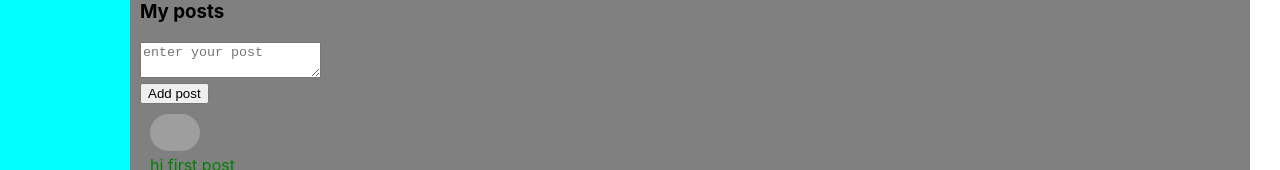
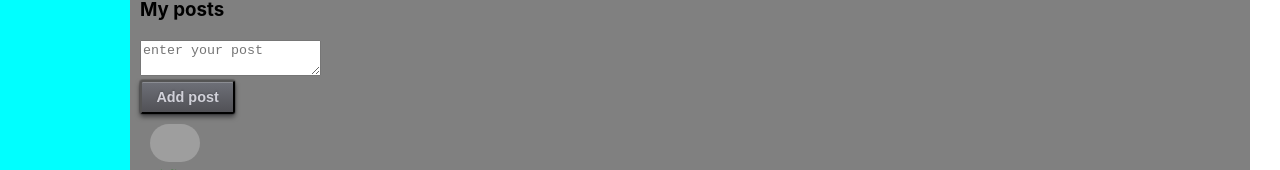
Before and after one commit to alexLeonov44/my-app2, a React (Create React App) app: page /profile in a window 1280 px wide. Shown: the part 939-1109 px from the top of the page. Built offline with nearby package versions, Linux system fonts and the light colour scheme; grey boxes are pictures that could not be loaded.

Commit message:
L43 container component

```diff
--- a/src/App.js
+++ b/src/App.js
@@ -3,13 +3,13 @@ import './App.css';
 import Header from './Header/Header';
 import Navbar from './Navbar/Navbar';
 import Profile from './Profile/Profile';
-import Dialogs from './Dialogs/Dialogs';
+// import Dialogs from './Dialogs/Dialogs';
 import { BrowserRouter, Route } from 'react-router-dom';
+import DialogsContainer from './Dialogs/DialogsContainer';
 
 
 
 const App = (props) => {
-  debugger
   return (
     <BrowserRouter>
       <div className='app-wrapper'>
@@ -19,7 +19,7 @@ const App = (props) => {
           <Route path='/profile' render={() =>
             <Profile state={props.state} dispatch={props.dispatch} />} />
           <Route path='/dialogs' render={() =>
-            < Dialogs state={props.state} dispatch={props.dispatch} />} />
+            < DialogsContainer state={props.state} dispatch={props.dispatch} />} />
           {/* <Route path='/news' render={News} /> */}
           {/* <Route path='/music' render={Music} /> */}
           {/* <Route path='/setting' render={Setting} /> */}
--- a/src/Dialogs/Dialogs.jsx
+++ b/src/Dialogs/Dialogs.jsx
@@ -2,24 +2,21 @@ import React from 'react';
 import classes from './Dialogs.module.css';
 import DialogsItems from './DialogsItem/DialogsItem'
 import Message from './Message/Message'
-import { updateNewMessageTextCreator, sendMessageCreator } from '../Redux/dialogs-reduser'
+
 
 
 
 const Dialogs = (props) => {
 
-    let state = props.state.getState().dialogsPage
-
-    let dialogsElement = state.dialogsData.map(d => <DialogsItems name={d.name} id={d.id} />)  //метод мап функия прог по циклу
-    let messagesElement = state.messagesData.map(m => <Message message={m.message} />)
-    let newMessageText = state.newMessageText
+    let dialogsElement = props.dialogsPage.dialogsData.map(d => <DialogsItems name={d.name} id={d.id} />)  //метод мап функия прог по циклу
+    let messagesElement = props.dialogsPage.messagesData.map(m => <Message message={m.message} />)
 
     let onSendMessageClick = () => {
-        props.dispatch(sendMessageCreator())
+        props.onSendMessageClick()
     }
     let onNewMessageChange = (event) => {
         let text = event.target.value
-        props.dispatch(updateNewMessageTextCreator(text))
+        props.onNewMessageChange(text)
     }
     return (
         <div className={classes.dialogs}>
@@ -31,7 +28,7 @@ const Dialogs = (props) => {
             <div className={classes.messages}>
                 <div>{messagesElement}</div>
                 <div>
-                    <div><textarea onChange={onNewMessageChange} value={newMessageText} placeholder='enter your message' /></div>
+                    <div><textarea onChange={onNewMessageChange} value={props.dialogsPage.newMessageText} placeholder='enter your message'/></div>
                     <div><button onClick={onSendMessageClick}>Send</button></div>
                 </div>
             </div>
--- /dev/null
+++ b/src/Dialogs/DialogsContainer.jsx
@@ -0,0 +1,23 @@
+import React from 'react';
+import Dialogs from './Dialogs'
+import { updateNewMessageTextCreator, sendMessageCreator } from '../Redux/dialogs-reduser'
+
+
+
+const DialogsContainer = (props) => {
+
+    let dialogsPage = props.state.getState().dialogsPage  //state.dialogsPage
+
+    let onSendMessageClick = () => {
+        props.dispatch(sendMessageCreator())
+    }
+    let onNewMessageChange = (text) => {
+        props.dispatch(updateNewMessageTextCreator(text))
+    }
+    return (
+       <Dialogs onNewMessageChange={onNewMessageChange} onSendMessageClick={onSendMessageClick} dialogsPage={dialogsPage} />
+
+    )
+}
+
+export default DialogsContainer
--- a/src/Header/Header.jsx
+++ b/src/Header/Header.jsx
@@ -1,11 +1,12 @@
 import React from 'react';
 import classes from './Header.module.css';
+import logo from '../logo.svg'
 
 const  Header = () => {
     return (
         <header className={classes.header}>
        <div>
-        <img src ='https://upload.wikimedia.org/wikipedia/commons/thumb/a/a7/React-icon.svg/1200px-React-icon.svg.png' alt=''/>
+        <img src={logo} alt=''/>
         </div>
      </header>
     )
--- a/src/Profile/MyPost/MyPosts.jsx
+++ b/src/Profile/MyPost/MyPosts.jsx
@@ -1,30 +1,28 @@
 import React from 'react';
 import classes from './MyPosts.module.css';
 import Post from './Post/Post';
-import { addPostActionCreator, onPostChangeActionCreator } from '../../Redux/profile-reduser'
 
 const MyPosts = (props) => {
-    let postData = props.state.getState().profilePage.postData
-    let newPostText = props.state.getState().profilePage.newPostText
 
-    let postsElement = postData.map(p => <Post message={p.message} age={p.age} />)
+    let newPostText = props.newPostText
+    let postsElement = props.postData.map(p => <Post message={p.message} age={p.age} />)
 
     let addPost = () => {
-        props.dispatch(addPostActionCreator())  //в обьект добавляется ТИП - ADD_POST и переходим в функцию addPostAction Creator
+        debugger
+        props.addPost()
     }
     let onPostChange = (event) => {
-        debugger
         let text = event.target.value
-        props.dispatch(onPostChangeActionCreator(text))  //в обьект добавляется ТИП - UPDATE_NEW_POST_TEXT и переходим в функцию onPostChangeActionCreator
+        props.onPostChange(text)
     }
 
     return (
         <div className={classes.myPosts} >
             <h3>My posts</h3>
             <div>
-                <textarea onChange={onPostChange} value={newPostText} placeholder='enter your post' />
+                <textarea className={classes.textarea} onChange={onPostChange} value={newPostText} placeholder='enter your post' />
                 <br />
-                <button onClick={addPost}>Add post</button>
+                <button className={classes.button} onClick={addPost}>Add post</button>
             </div>
             <div className={classes.posts}></div>
             {postsElement}
--- a/src/Profile/MyPost/MyPosts.module.css
+++ b/src/Profile/MyPost/MyPosts.module.css
@@ -1,3 +1,33 @@
 .myPosts{
   margin: 10px;
 }
+
+.button {
+  position: relative;
+  display: inline-block;
+  font-size: 90%;
+  font-weight: 700;
+  color: rgb(209,209,217);
+  text-decoration: none;
+  text-shadow: 0 -1px 2px rgba(0,0,0,.2);
+  padding: .5em 1em;
+  outline: none;
+  border-radius: 3px;
+  background: linear-gradient(rgb(110,112,120), rgb(81,81,86)) rgb(110,112,120);
+  box-shadow:
+   0 1px rgba(255,255,255,.2) inset,
+   0 3px 5px rgba(0,1,6,.5),
+   0 0 1px 1px rgba(0,1,6,.2);
+  transition: .2s ease-in-out;
+}
+.button:hover:not(:active) {
+  background: linear-gradient(rgb(126,126,134), rgb(70,71,76)) rgb(126,126,134);
+}
+.button:active {
+  top: 1px;
+  background: linear-gradient(rgb(76,77,82), rgb(56,57,62)) rgb(76,77,82);
+  box-shadow:
+   0 0 1px rgba(0,0,0,.5) inset,
+   0 2px 3px rgba(0,0,0,.5) inset,
+   0 1px 1px rgba(185, 27, 27, 0.1);
+}
--- /dev/null
+++ b/src/Profile/MyPost/MyPostsContainer.jsx
@@ -0,0 +1,22 @@
+import React from 'react';
+import { addPostActionCreator, onPostChangeActionCreator } from '../../Redux/profile-reduser'
+import MyPosts from './MyPosts';
+
+const MyPostsContainer = (props) => {
+    let postData = props.state.getState().profilePage.postData
+    let newPostText = props.state.getState().profilePage.newPostText
+
+    let addPost = () => {
+        props.dispatch(addPostActionCreator())  //в обьект добавляется ТИП - ADD_POST и переходим в функцию addPostAction Creator
+    }
+    let onPostChange = (text) => {
+        props.dispatch(onPostChangeActionCreator(text))  //в обьект добавляется ТИП - UPDATE_NEW_POST_TEXT и переходим в функцию onPostChangeActionCreator
+    }
+
+    return (
+        <MyPosts onPostChange={onPostChange} addPost={addPost} postData={postData} newPostText={newPostText} />
+
+    )
+}
+
+export default MyPostsContainer
--- a/src/Profile/MyPost/Post/Post.jsx
+++ b/src/Profile/MyPost/Post/Post.jsx
@@ -1,12 +1,14 @@
 import React from 'react';
 import classes from './Post.module.css';
+
+
 
 const Post = (props) => {
     return (
 
         <div className={classes.item}>
-            <img src="https://cdn.statically.io/img/www.celebrities-contact.com//wp-content/uploads/2019/07/ava-max-email-phone-contact-581.jpg" alt=''/>
-                  <div>{props.message}</div>
+            <img src="https://cdn.statically.io/img/www.celebrities-contact.com//wp-content/uploads/2019/07/ava-max-email-phone-contact-581.jpg" alt='' />
+            <div>{props.message}</div>
                    age:{props.age}
 
 
--- a/src/Profile/Profile.jsx
+++ b/src/Profile/Profile.jsx
@@ -1,5 +1,6 @@
 import React from 'react';
 import MyPosts from './MyPost/MyPosts';
+import MyPostsContainer from './MyPost/MyPostsContainer';
 import classes from './Profile.module.css';
 import ProfileInfo from './ProfileInfo/ProfileInfo';
 
@@ -8,7 +9,7 @@ const Profile = (props) => {
     return (
         <div className={classes.content}>
             <ProfileInfo />
-            <MyPosts state={props.state} dispatch={props.dispatch}  />
+            <MyPostsContainer state={props.state} dispatch={props.dispatch}  />
 
         </div>
 
--- a/src/index.js
+++ b/src/index.js
@@ -1,5 +1,5 @@
 import './index.css';
-import store from './Redux/redux-store';
+import store  from './Redux/redux-store';
 import React from 'react';
 import ReactDOM from 'react-dom';
 import './index.css'
@@ -10,7 +10,7 @@ import App from './App';
 export let rerenderEntireTree = () => {
   ReactDOM.render(
     <React.StrictMode>
-      <App state={store} dispatch={store.dispatch.bind(store)} />
+      <App state={store} dispatch={store.dispatch.bind(store)}  />
     </React.StrictMode>,
     document.getElementById('root')
   );
@@ -18,8 +18,8 @@ export let rerenderEntireTree = () => {
 
 
 
-rerenderEntireTree(store.getState())
-store.subscribe(() => {
-  let state = store.getState()
-  rerenderEntireTree(state)
-})
+ rerenderEntireTree(store.getState())
+ store.subscribe(() => {
+  //  let state = store.getState()
+  rerenderEntireTree()
+ })
```
Also changed, not shown: src/Dialogs/Dialogs.module.css (line endings or trailing spaces), 1 other file (tests, documents, lock files or other folders).
